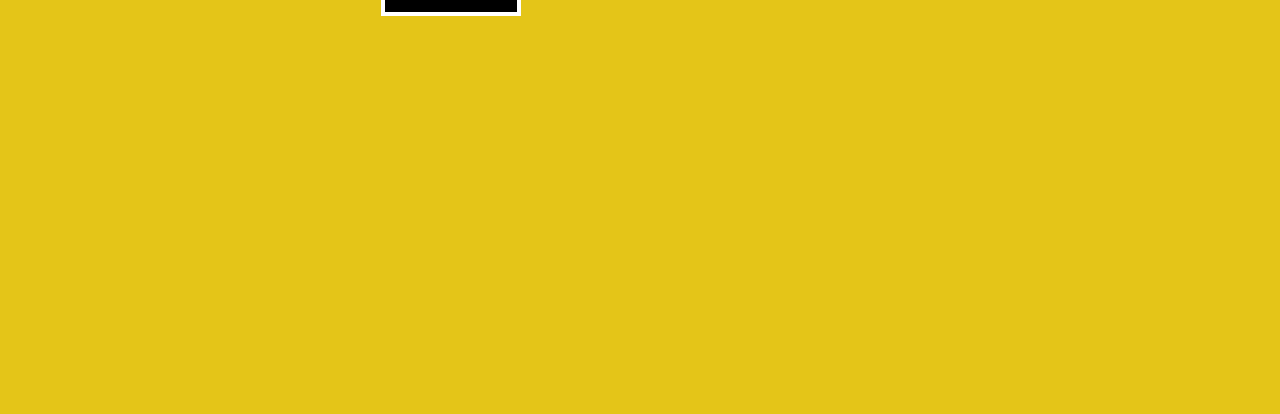
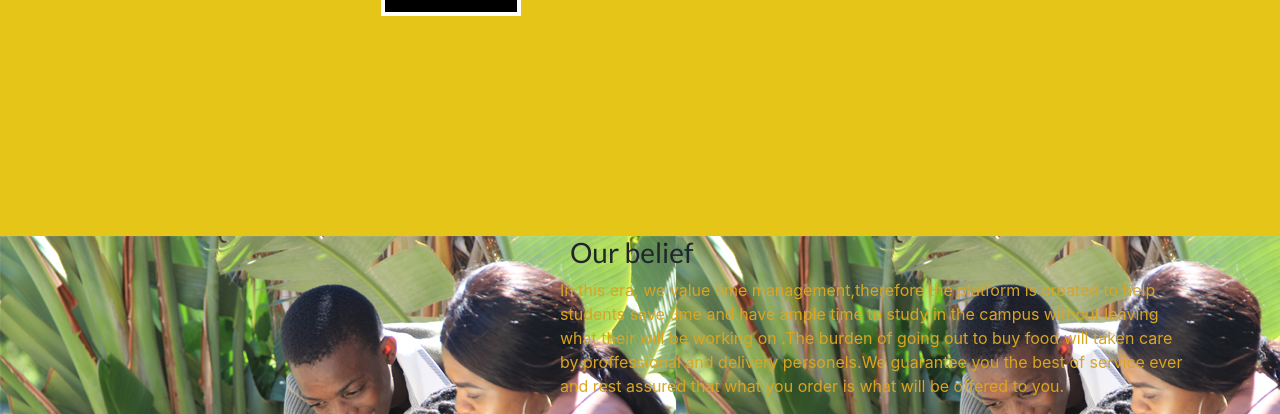
Before and after one commit to tontake/kapula, a PHP site: page / in a window 1280 px wide. Shown: the part 564-978 px from the top of the page. Before the commit the page ends 580 px from the top, so only its background shows below. Run offline with PHP 8.4, Linux system fonts and the light colour scheme.

Commit message:
added what we do

```diff
--- a/css/style.css
+++ b/css/style.css
@@ -84,3 +84,16 @@ header{
     border: 4px solid white;
     width:140px;
 }
+.sec3 {
+	background-image:url('../images/student-life.jpg');
+	background-color:red;
+}
+.sec3 h3 {
+	font-family:Lato;
+	font-size:24;
+	padding-left:10px;
+
+}
+.p-catchy{
+	color:goldenrod;
+}
--- a/index.php
+++ b/index.php
@@ -1,5 +1,7 @@
 <?php
 include_once 'views/header.php';
-echo '</html>';
+include_once 'views/whatwedo.php';
+
+echo '</body></html>';
 
 ?>
--- a/views/header.php
+++ b/views/header.php
@@ -59,7 +59,7 @@ echo '<!DOCTYPE html>
 
 </div>
 </header>
-</body>
+
 
 
 '
--- /dev/null
+++ b/views/whatwedo.php
@@ -0,0 +1,22 @@
+<?php
+echo'
+<div class="sec3">
+<div class ="container">
+<div class="row">
+<div class="col-md-5">
+
+</div>
+<div class="col-md-7">
+<h3>Our belief</h3>
+    <p class=" p-catchy">
+        In this era, we  value time management,therefore the platform is created to help students save time and have ample time to study in the campus without leaving what their will be working on .The burden of going out to buy food will taken care by proffessional and delivery personels.We guarantee you the best of service ever and rest assured that what you order is what will be offered to you.
+    </p>
+</div>
+
+</div>
+
+
+</div>
+
+</div>'
+?>
```
Also changed, not shown: images/New Text Document.txt (deleted), images/student-life.jpg (added).
